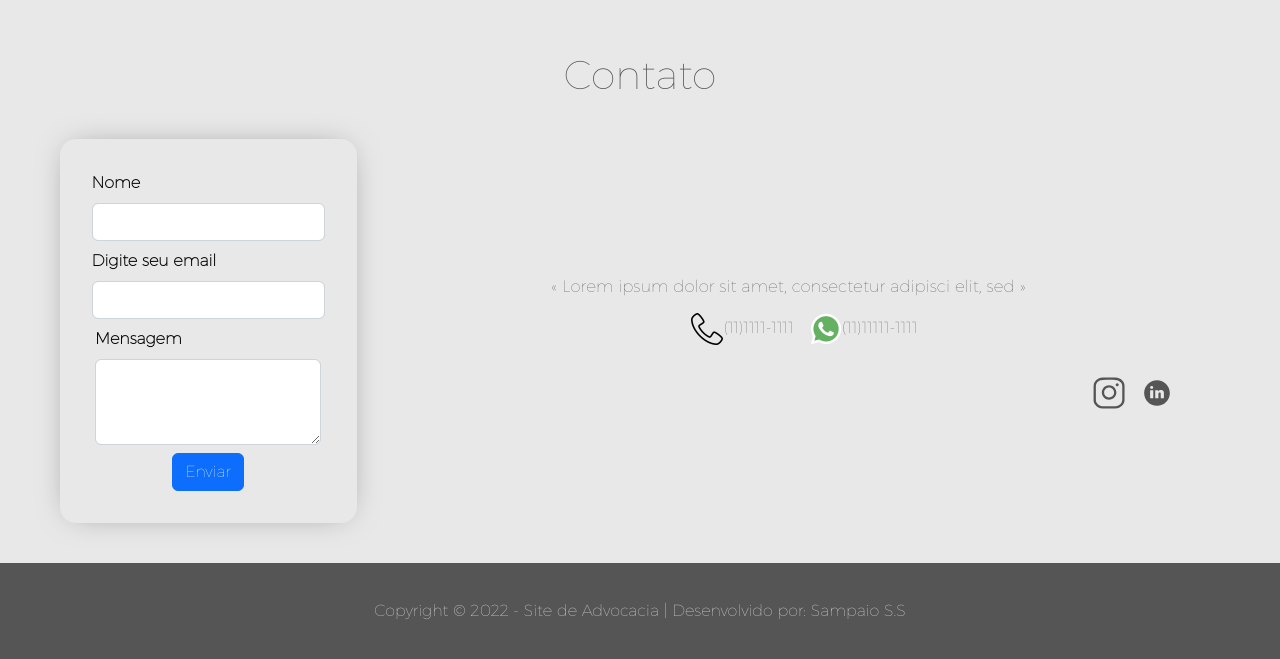
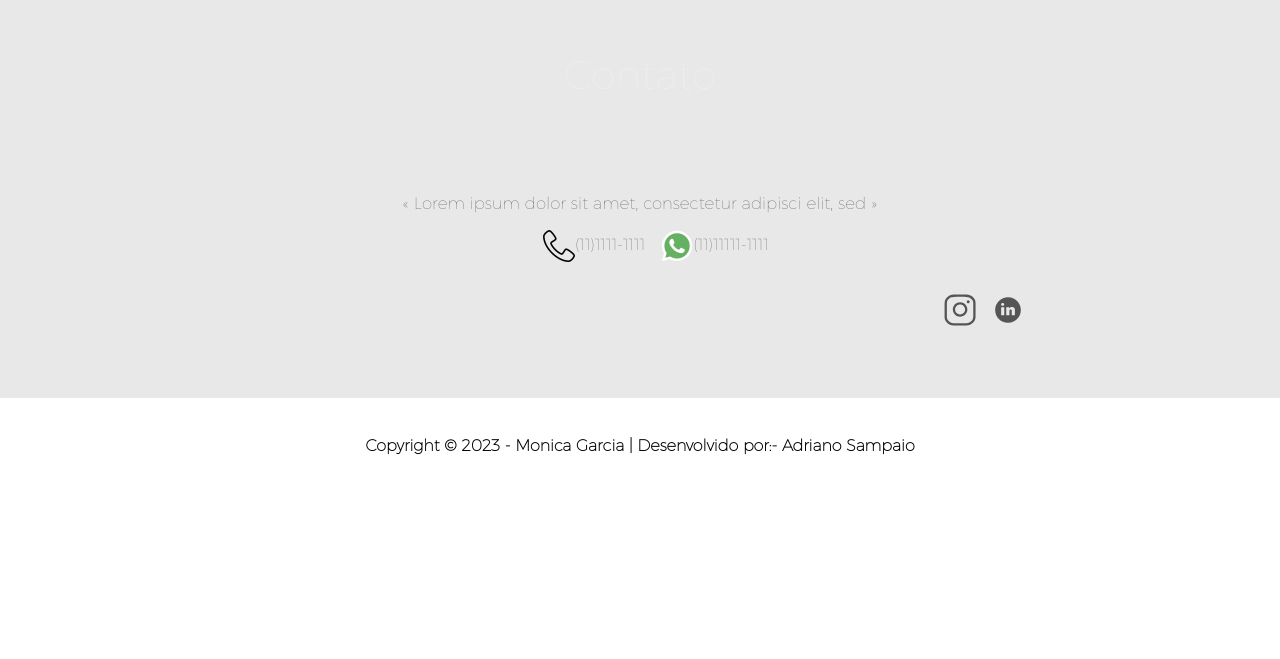
Before and after one commit to umdevadriano/monicaDesigner, a React (Create React App) app: page / in a window 1280 px wide. Shown: the part 1045-1704 px from the top of the page. After the commit the page ends 1539 px from the top, so only its background shows below. Built offline with nearby package versions, Linux system fonts and the light colour scheme.

Commit message:
footer ajustado

```diff
--- a/src/App.css
+++ b/src/App.css
@@ -21,9 +21,7 @@ body {
 }
 
 :root {
-  --mainColor: #555;
   --corFundo: #fff;
-  --secondaryColor: #db2b39;
   --textColor: #000000;
   --ColorHover: #f4a460;
 }
--- a/src/componentes/Contato/Contato.js
+++ b/src/componentes/Contato/Contato.js
@@ -1,6 +1,5 @@
 import React from 'react';
 import CardContato from '../CardContato/CardContato';
-import Formulario from '../Formulario/Formulario';
 import Styles from './Contato.module.css';
 import TextoCabe from '../TextoCabe/TextoCabe';
 
@@ -9,7 +8,6 @@ const Contato = (props) => {
     <div className={Styles.Container}>
       <TextoCabe texto="Contato" />
       <div className={Styles.ContainerContato} id="Contato">
-        <Formulario />
         <CardContato />
       </div>
     </div>
--- a/src/componentes/Footer/Footer.js
+++ b/src/componentes/Footer/Footer.js
@@ -1,14 +1,15 @@
 import React from 'react';
-import TextoRoda from '../TextoRoda/TextoRoda';
 import Styles from './Footer.module.css';
 
 const Footer = () => {
   return (
     <div className={Styles.Container}>
-      <TextoRoda
-        texto=" Copyright © 2022 - Site de Advocacia | Desenvolvido por: Sampaio S.S
-        "
-      />
+      <span>
+        Copyright © 2023 - Monica Garcia | Desenvolvido por:{' '}
+        <a href="https://adrianosampaio.com.br/" target="blank">
+          - Adriano Sampaio
+        </a>
+      </span>
     </div>
   );
 };
--- a/src/componentes/Footer/Footer.module.css
+++ b/src/componentes/Footer/Footer.module.css
@@ -4,6 +4,23 @@
   justify-content: center;
   width: 100%;
   height: 6rem;
-  background-color: var(--mainColor);
-  color: #eee;
+  background-color: var(--corFundo);
+  color: var(--textColor);
 }
+.Container span {
+  display: flex;
+  margin: 2rem;
+  text-align: center;
+  font-weight: bold;
+  font-family: 'menu';
+  color: var(--textColor);
+}
+.Container span a {
+  text-decoration: none;
+  font-weight: bold;
+  font-family: 'menu';
+  color: var(--textColor);
+}
+.Container span a:hover {
+  color: var(--ColorHover);
+}
--- a/src/componentes/Formulario/Formulario.js
+++ /dev/null
@@ -1,107 +0,0 @@
-import React from 'react';
-import Styles from './Formulario.module.css';
-import emailjs from '@emailjs/browser';
-import Enviado from '../Enviado/Enviado';
-
-const Formulario = () => {
-  debugger;
-  const [name, setName] = React.useState('');
-  const [email, setEmail] = React.useState('');
-  const [mensagem, setMensagem] = React.useState('');
-  const [status, setStatus] = React.useState('true');
-
-  const onSubmit = async (event) => {
-    event.preventDefault();
-    if ((name === '') | (email === '') | (mensagem === '')) {
-      alert('Preencha todos os campos');
-      return;
-    }
-    const templatParams = {
-      from_name: name,
-      menssage: mensagem,
-      email: email,
-    };
-
-    emailjs
-      .send(
-        'service_gq3kkr4',
-        'template_x3u24e6',
-        templatParams,
-        'QlVUl2MGU8m66qclo',
-      )
-      .then(
-        (response) => {
-          console.log('Email enviado', response.status, response.text);
-          setEmail('');
-          setName('');
-          setMensagem('');
-          setStatus(false);
-        },
-        (err) => {
-          console.log('Erro:', err);
-        },
-      );
-  };
-
-  return (
-    <div className={Styles.Container}>
-      {status ? (
-        <form onSubmit={onSubmit} noValidate>
-          <div className="form-group mb-2">
-            <label className="mb-2">
-              <strong>Nome</strong>
-            </label>
-            <input
-              required
-              type="text"
-              name="name"
-              value={name}
-              className="form-control"
-              onChange={(event) => {
-                setName(event.target.value);
-              }}
-            />
-          </div>
-          <div className="form-group mb-2">
-            <label className="mb-2">
-              <strong>Digite seu email</strong>
-            </label>
-            <input
-              type="text"
-              name="email"
-              value={email}
-              className="form-control"
-              onChange={(event) => {
-                setEmail(event.target.value);
-              }}
-            />
-          </div>
-          <div className="form-group mb-2">
-            <label className="mb-2">
-              <strong>Mensagem</strong>
-            </label>
-            <textarea
-              name="mensagem"
-              value={mensagem}
-              onChange={(event) => {
-                setMensagem(event.target.value);
-              }}
-              class="form-control"
-              id="exampleFormControlTextarea1"
-              rows="3"
-            ></textarea>
-          </div>
-          <div>
-            <button type="submit" className="btn btn-primary">
-              Enviar
-            </button>
-          </div>
-        </form>
-      ) : (
-        <Enviado />
-      )}
-      <h3>{process.env.REACT_APP_EXEMPLO}</h3>
-    </div>
-  );
-};
-export default Formulario;
--- a/src/componentes/Formulario/Formulario.module.css
+++ /dev/null
@@ -1,27 +0,0 @@
-.Container {
-  display: flex;
-  justify-content: center;
-  align-items: center;
-  width: 100%;
-  flex-direction: column;
-}
-.Container form {
-  display: flex;
-  justify-content: center;
-  flex-direction: column;
-  align-items: center;
-  box-shadow: 0px 0px 32px -13px rgba(0, 0, 0, 0.5);
-  padding: 2rem;
-  border-radius: 1rem;
-
-  color: black;
-}
-
-@media only screen and (max-width: 1024px) {
-  .Container {
-    width: 100%;
-  }
-  .Container form {
-    width: 100%;
-  }
-}
--- a/src/componentes/TextoRoda/TextoRoda.js
+++ /dev/null
@@ -1,12 +0,0 @@
-import React from 'react';
-import Styles from './TextoRoda.module.css';
-
-const TextoRoda = (props) => {
-  return (
-    <div className={Styles.Container}>
-      <span>{props.texto}</span>
-    </div>
-  );
-};
-
-export default TextoRoda;
--- a/src/componentes/TextoRoda/TextoRoda.module.css
+++ /dev/null
@@ -1,14 +0,0 @@
-.Container {
-  display: flex;
-  align-items: center;
-  justify-content: center;
-  width: 100%;
-  height: 6rem;
-  background-color: var(--mainColor);
-  color: #eee;
-}
-.Container span {
-  display: flex;
-  margin: 2rem;
-  text-align: center;
-}
```
